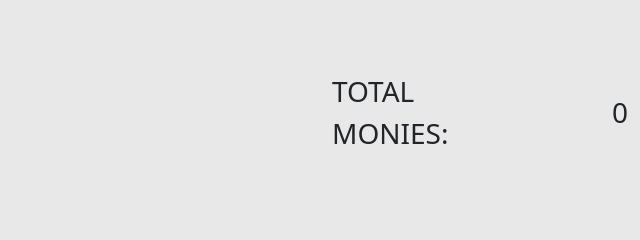
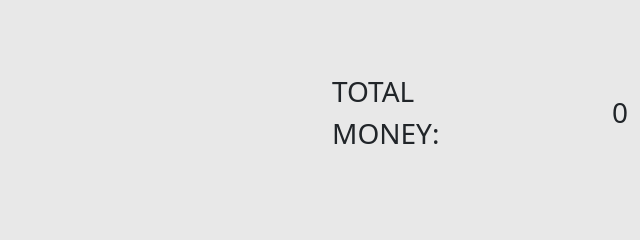
Before and after one commit to kristophernorth/lab2-vendr, a website with bundled scripts: page index.html in a window 1280 px wide. Shown: the part 366-606 px from the top of the page, 640-1280 px from the left. Built offline with nearby package versions, Linux system fonts and the light colour scheme; a script that the page names is missing; files whose address does not match are found by name.

Commit message:
test commit

```diff
--- a/index.html
+++ b/index.html
@@ -78,7 +78,7 @@
         <div class="col-md-9"></div>
         <div class="col-md-3">
           <div class="row fs-3 d-flex align-items-center">
-            <div class="col-md-6">TOTAL MONIES:</div>
+            <div class="col-md-6">TOTAL MONEY:</div>
             <div class="col-md-6 text-end">
               <span id="total-money">0</span>
             </div>
```
